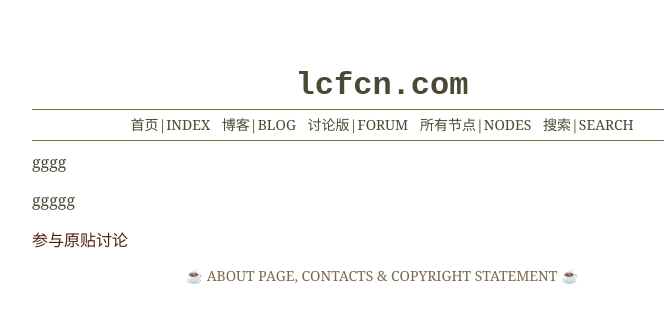
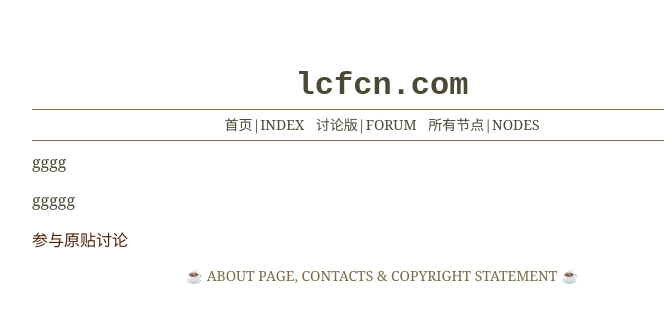
Before and after one commit to iceriverho/lcforum, a Django app: page /blog/article/1/ in a window 1280 px wide. Shown: the top 323 px of the page, without its empty margins (258-922 px from the left). Run offline with Django 3.2, Linux system fonts and the light colour scheme; data comes from the database, SQL or seed files in the repository.

Commit message:
remove blog view temporarily

```diff
--- a/forum/templates/forum/base.html
+++ b/forum/templates/forum/base.html
@@ -13,10 +13,8 @@
     </div>
     <div id="navi-bar">
         <a href="{% url 'index' %}">首页|INDEX</a>
-        <a href="{% url 'blog-list' %}">博客|BLOG</a>
         <a href="{% url 'forum-index' %}">讨论版|FORUM</a>
         <a href="{% url 'nodetag-list' %}">所有节点|NODES</a>
-        <a href="">搜索|SEARCH</a>
     </div>
     {% block container %}
 
```
